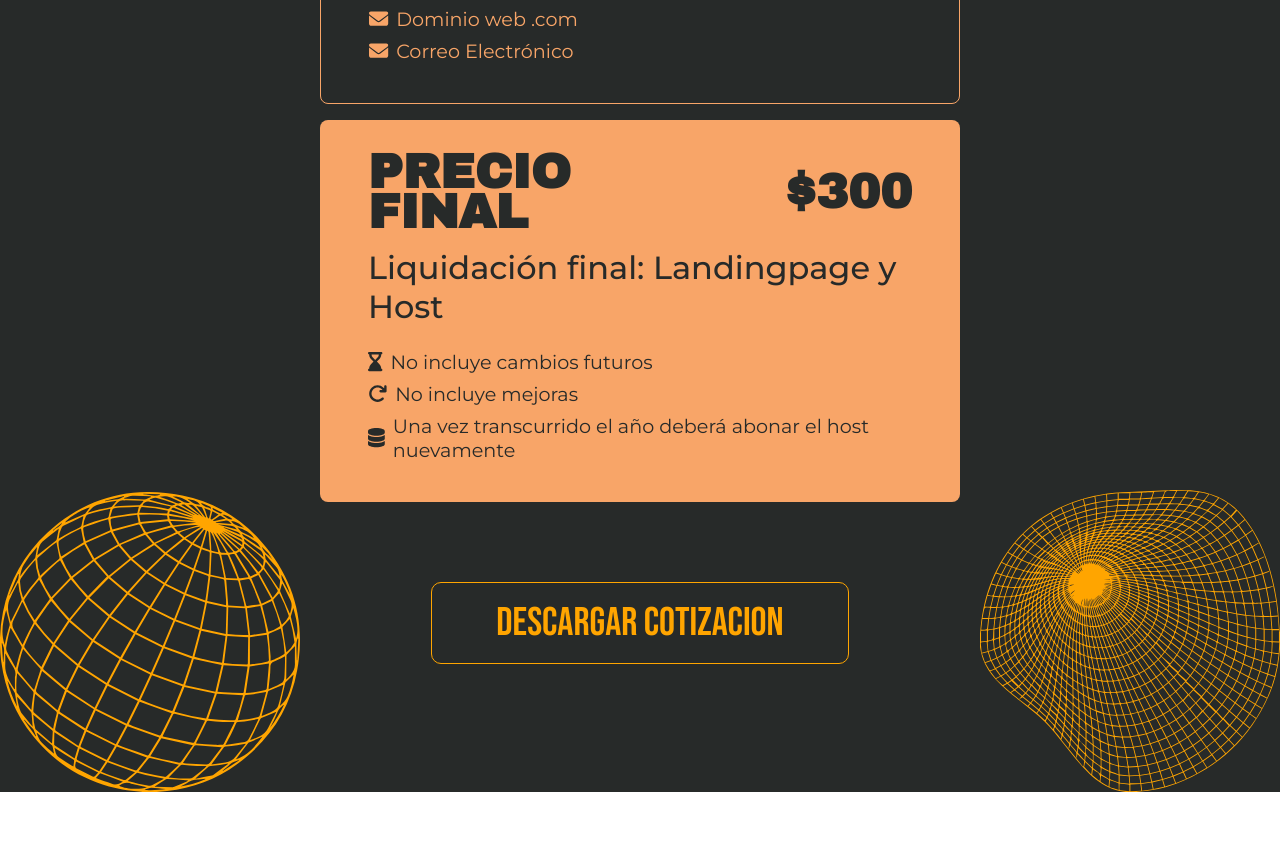
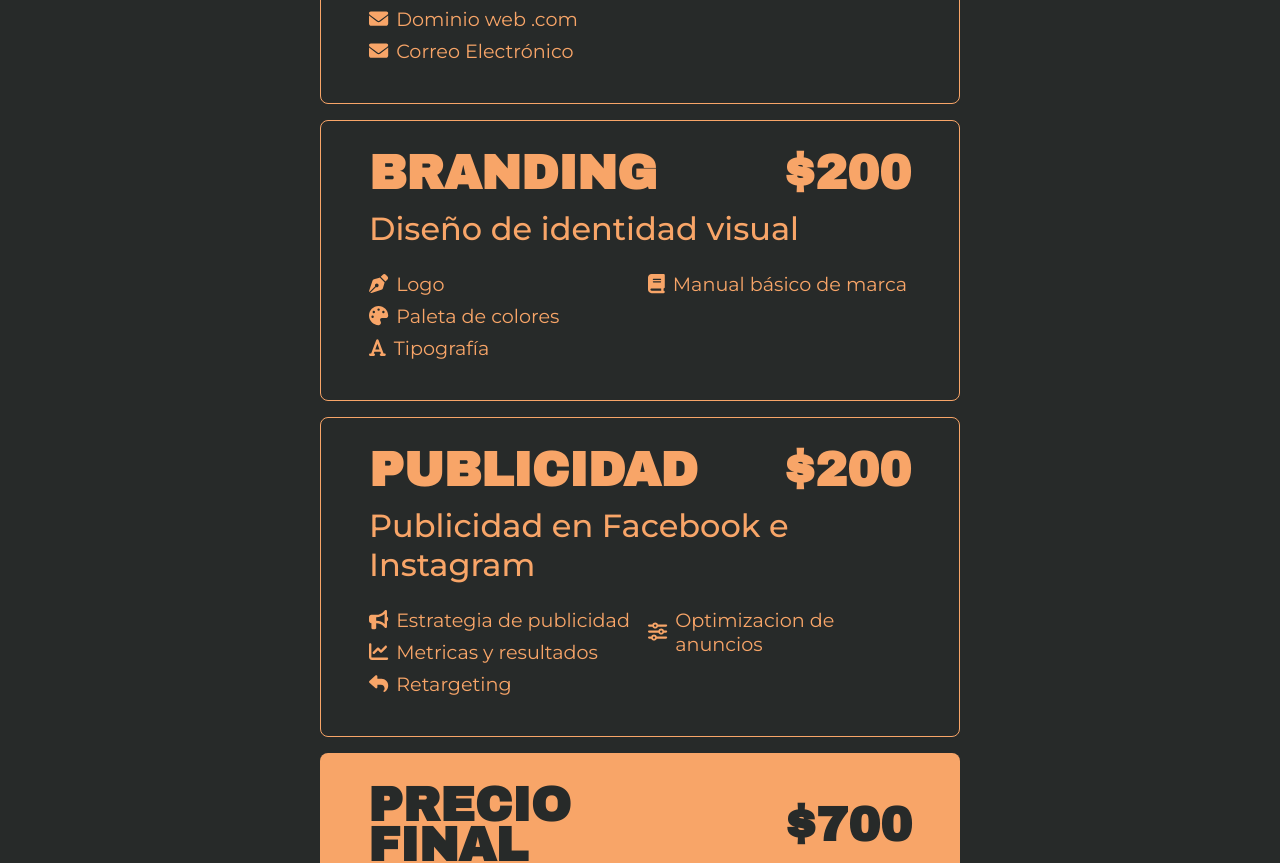
Before and after one commit to 219WD/cotizacion, a React (Vite) app: page / in a window 1280 px wide. Shown: the part 1120-1983 px from the top of the page. Before the commit the page ends 1912 px from the top, so only its background shows below. Built offline with nearby package versions, Linux system fonts and the light colour scheme.

Commit message:
correcciones

```diff
--- a/src/components/Main.jsx
+++ b/src/components/Main.jsx
@@ -1,11 +1,23 @@
 import React from 'react'
 import './Main.css'
 import { FontAwesomeIcon } from '@fortawesome/react-fontawesome';
-import { faDesktop, faMobileAlt, faEnvelope, faDatabase, faComments, faWrench, faTools, faHourglassEnd, faRedo, faChartSimple, faMagnifyingGlass } from '@fortawesome/free-solid-svg-icons';
+import {
+    faDesktop, faMobileAlt, faEnvelope,
+    faDatabase, faComments, faWrench,
+    faTools, faHourglassEnd, faRedo,
+    faChartSimple, faMagnifyingGlass, faPenNib,
+    faPalette, faFont, faBook,
+    faBullhorn,
+    faChartLine,
+    faReply,
+    faSliders,
+    faMoneyBillWave
+} from '@fortawesome/free-solid-svg-icons';
 
 const Main = () => {
     return (
         <main className='container main'>
+            {/* TARJETA DISEÑO LANDINGPAGE */}
             <div className="card">
                 <div className="hero-card">
                     <h2>Diseño <br /> Landingpage</h2>
@@ -18,25 +30,24 @@ const Main = () => {
                             <ul>
                                 <li><FontAwesomeIcon icon={faDesktop} /> Diseño desktop (computadoras)</li>
                                 <li><FontAwesomeIcon icon={faMobileAlt} /> Diseño mobile (celulares)</li>
-                                {/* <li><FontAwesomeIcon icon={faEnvelope} /> Formulario de contacto</li> */}
                                 <li><FontAwesomeIcon icon={faMagnifyingGlass} /> Posicionamiento SEO en Google</li>
                             </ul>
                         </div>
                         <div className="col-2">
                             <ul>
-                                {/* <li><FontAwesomeIcon icon={faDatabase} /> Base de datos en Google Sheet</li> */}
                                 <li><FontAwesomeIcon icon={faComments} /> Botón directo a Whatsapp</li>
-                                <li><FontAwesomeIcon icon={faTools} /> Animaciones basicas</li>
-                                <li><FontAwesomeIcon icon={faChartSimple} /> Google Analitycs</li>
+                                <li><FontAwesomeIcon icon={faTools} /> Animaciones básicas</li>
+                                <li><FontAwesomeIcon icon={faChartSimple} /> Google Analytics</li>
                             </ul>
                         </div>
                     </div>
                 </div>
             </div>
 
+            {/* TARJETA HOSTING & DOMINIO */}
             <div className="card dark-card">
                 <div className="hero-card">
-                    <h2>Hosting<br />  & Dominio</h2>
+                    <h2>Hosting<br /> & Dominio</h2>
                     <h2>$100</h2>
                 </div>
                 <div className="main-card">
@@ -58,10 +69,61 @@ const Main = () => {
                 </div>
             </div>
 
+            {/* TARJETA BRANDING */}
+            <div className="card dark-card">
+                <div className="hero-card">
+                    <h2>Branding</h2>
+                    <h2>$200</h2>
+                </div>
+                <div className="main-card">
+                    <p>Diseño de identidad visual</p>
+                    <div className="footer-card">
+                        <div className="col-1">
+                            <ul>
+                                <li><FontAwesomeIcon icon={faPenNib} /> Logo</li>
+                                <li><FontAwesomeIcon icon={faPalette} /> Paleta de colores</li>
+                                <li><FontAwesomeIcon icon={faFont} /> Tipografía</li>
+                            </ul>
+                        </div>
+                        <div className="col-2">
+                            <ul>
+                                <li><FontAwesomeIcon icon={faBook} /> Manual básico de marca</li>
+                            </ul>
+                        </div>
+                    </div>
+                </div>
+            </div>
+
+            {/* TARJETA META ADS */}
+            <div className="card dark-card">
+                <div className="hero-card">
+                    <h2>Publicidad</h2>
+                    <h2>$200</h2>
+                </div>
+                <div className="main-card">
+                    <p>Publicidad en Facebook e Instagram</p>
+                    <div className="footer-card">
+                        <div className="col-1">
+                            <ul>
+                                <li><FontAwesomeIcon icon={faBullhorn} /> Estrategia de publicidad</li>
+                                <li><FontAwesomeIcon icon={faChartLine} /> Metricas y resultados</li>
+                                <li><FontAwesomeIcon icon={faReply} /> Retargeting</li>
+                            </ul>
+                        </div>
+                        <div className="col-2">
+                            <ul>
+                                <li><FontAwesomeIcon icon={faSliders} /> Optimizacion de anuncios</li>
+                            </ul>
+                        </div>
+                    </div>
+                </div>
+            </div>
+
+            {/* TARJETA PRECIO FINAL */}
             <div className="card">
                 <div className="hero-card">
-                    <h2>Precio<br />  Final</h2>
-                    <h2>$300</h2>
+                    <h2>Precio<br /> Final</h2>
+                    <h2>$700</h2>
                 </div>
                 <div className="main-card">
                     <p>Liquidación final: Landingpage y Host</p>
@@ -69,7 +131,7 @@ const Main = () => {
                         <div className="col-1">
                             <ul>
                                 <li><FontAwesomeIcon icon={faHourglassEnd} /> No incluye cambios futuros</li>
-                                <li><FontAwesomeIcon icon={faRedo} /> No incluye mejoras</li>
+                                <li><FontAwesomeIcon icon={faMoneyBillWave} /> La inversión en publicidad no esta contemplada en este presupuesto</li>
                                 <li><FontAwesomeIcon icon={faDatabase} /> Una vez transcurrido el año deberá abonar el host nuevamente</li>
                             </ul>
                         </div>
@@ -80,4 +142,4 @@ const Main = () => {
     )
 }
 
-export default Main
+export default Main;
```
